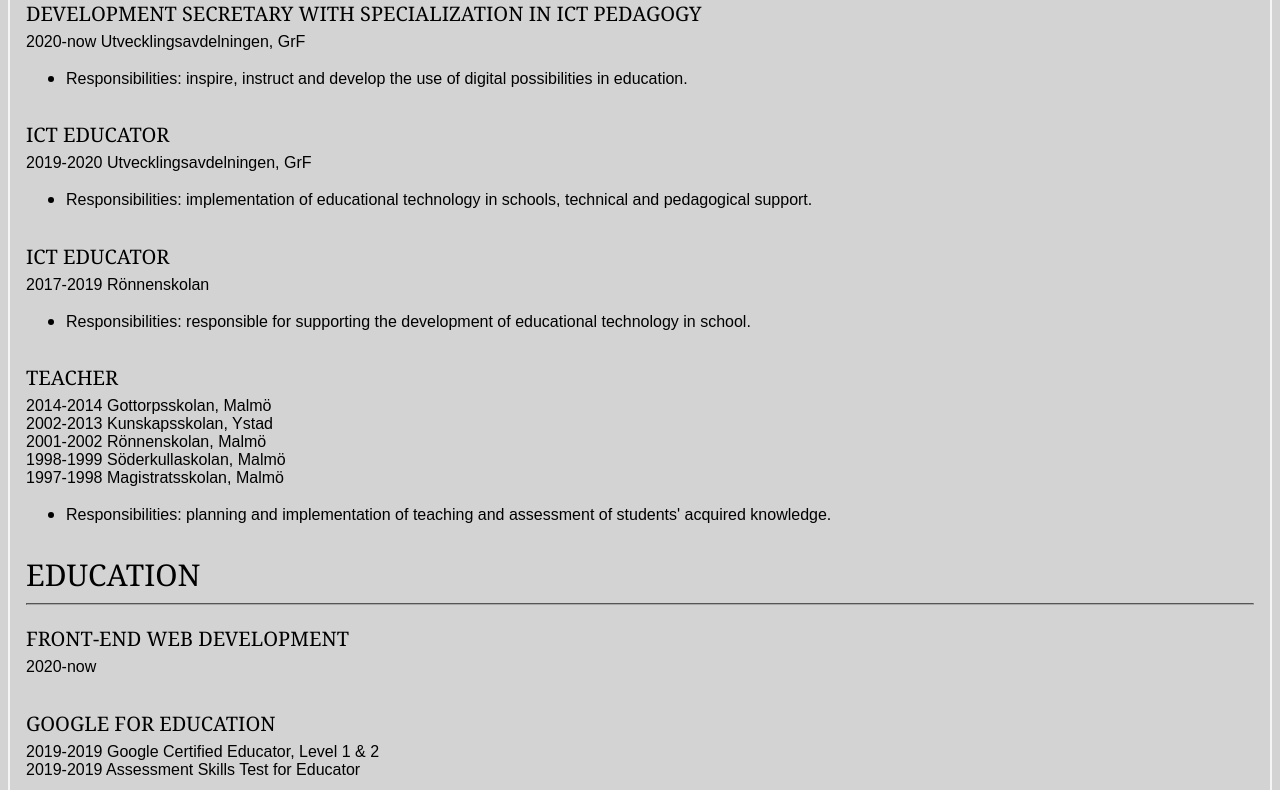
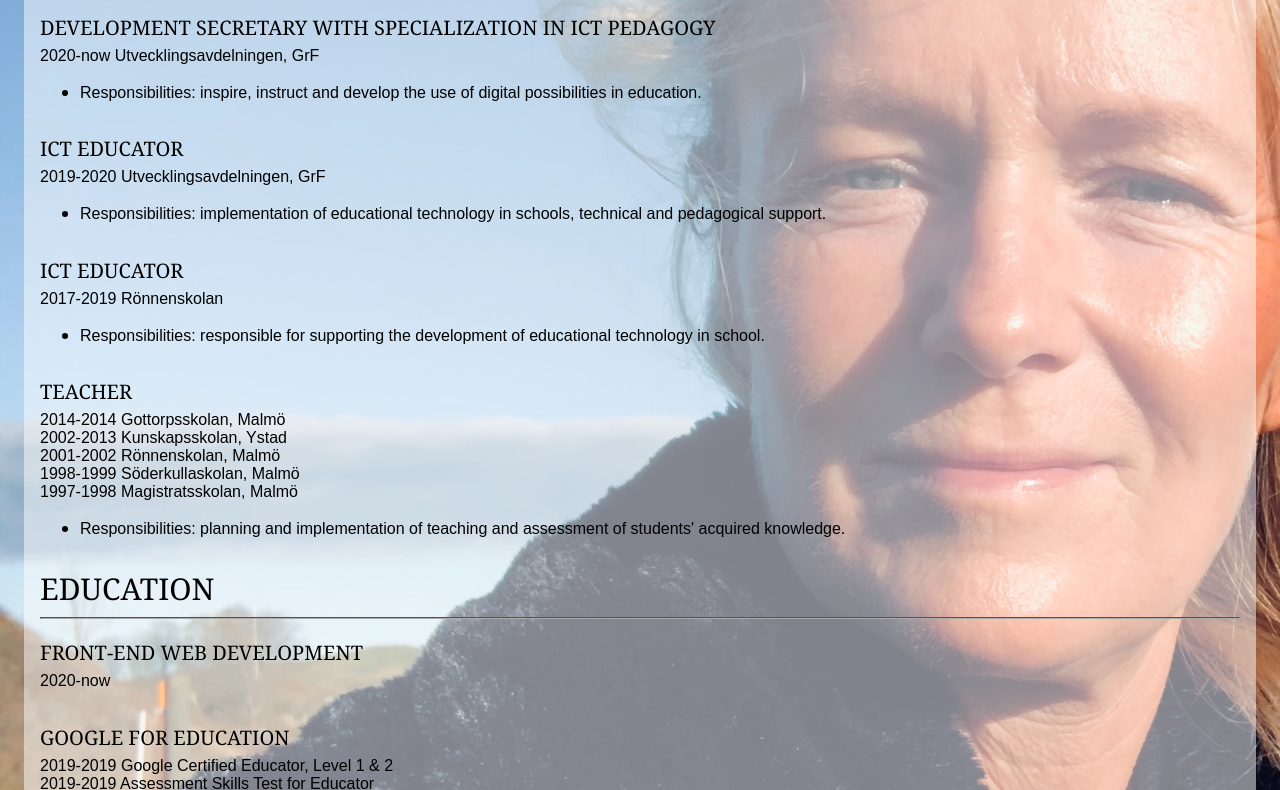
Before and after one commit to Martinasoomro/cv, a plain HTML site: page index.html in a window 1280 px wide. Shown: the part 347-1137 px from the top of the page. Drawn offline with Linux system fonts and the light colour scheme.

Commit message:
Added background image and padding.

```diff
--- a/index.html
+++ b/index.html
@@ -6,9 +6,16 @@
     <title>Martina Soomro</title>
 <style>
 body {
-    border: 2px solid whitesmoke;
     padding: 1em;
     font-family: Cambria, Cochin, Georgia, Times, 'Times New Roman', serif;
+    background-image: url("Assets/Images/IMG_4010.jpg");
+    background-size: 200%;
+    color: black;
+}
+
+#cv {
+    background-color: rgba(255, 255, 255, 0.5);
+    padding: 1em;
 }
 
 p {
@@ -36,10 +43,6 @@ h3 + p, h5 + p {
     margin-top: 6px;
 }
 
-body {
-    background-color:lightgray;
-}
-
 hr {
     border-color: darkgray;
 }
@@ -51,6 +54,7 @@ hr + h5 {
 </style>
 </head>
 <body>
+    <div id="cv">
         <h1>MARTINA SOOMRO</h1>
         <h3>OBJECTIVE</h3>
         <hr>
@@ -107,6 +111,6 @@ hr + h5 {
             <p>2019-2019 ICT Education-Educational Technology, Advanced Course (7,5 hp)<br>
             2015-2015 ICT Education-Educationeal Technology, Basic Course (7,5 hp) </p>
             <hr>
-
+    </div>
 </body>
 </html>
```
Also changed, not shown: Assets/Images/IMG_4010.jpg (added). Lines whose indentation alone changed are shown as unchanged.
